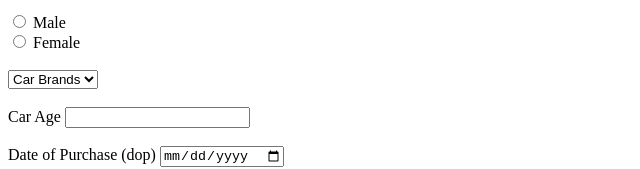
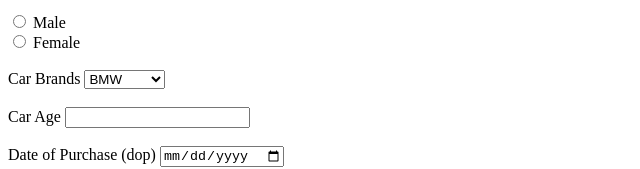
Before and after one commit to acciojob/car-insurance-form-ak8058, a website: page main.html in a window 1280 px wide. Shown: the part 124-293 px from the top of the page, without its empty margins (0-640 px from the left). Drawn offline with Linux system fonts and the light colour scheme.

Commit message:
created a submission

```diff
--- a/main.html
+++ b/main.html
@@ -24,8 +24,9 @@
 		<label>Female</label>
 	<br/>
 	<br/>
+		<label id="cars">Car Brands</label>
 		<select id="cars">
-			<option value="">Car Brands</option>
+
 			<option>BMW</option>
 			<option>Audi</option>
 			<option>Mercedez</option>
```
